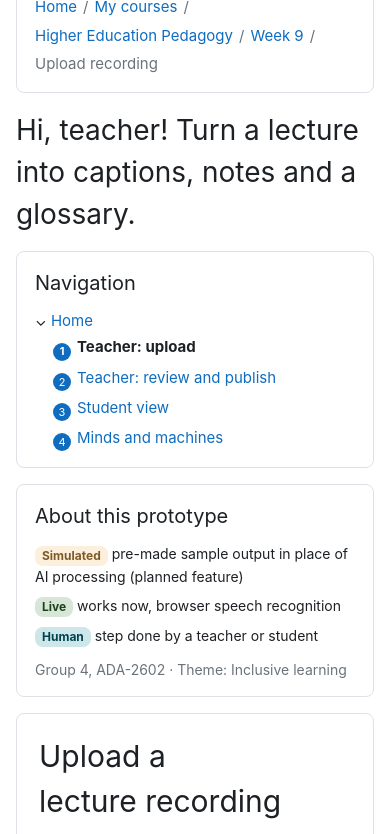
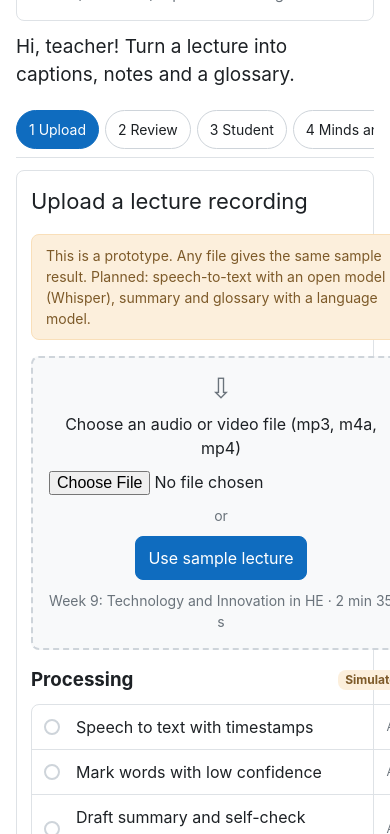
Before and after one commit to zhankarimzhan/lecture-to-access, a plain HTML site: page index.html in a window 390 px wide. Shown: the part 148-982 px from the top of the page. Drawn offline with Linux system fonts and the light colour scheme.

Commit message:
Improve mobile layout
Co-Authored-By: Claude Opus 5.5 <noreply@anthropic.com>

```diff
--- a/index.html
+++ b/index.html
@@ -61,7 +61,34 @@ body::before { content: ""; position: fixed; inset: 0 0 auto; height: env(safe-a
 .greet { font-size: 28px; font-weight: 400; }
 .cols { display: grid; grid-template-columns: 300px minmax(0,1fr) 280px; gap: 16px; align-items: start; }
 @media (max-width: 1150px) { .cols { grid-template-columns: 260px minmax(0,1fr); } .cols .right { grid-column: 1 / -1; } }
-@media (max-width: 760px) { .cols { grid-template-columns: 1fr; } }
+.mtabs { display: none; }
+@media (max-width: 760px) {
+  body { font-size: 16px; }
+  .page { gap: 12px; padding-block: 12px 32px; }
+  .cols { grid-template-columns: 1fr; gap: 12px; }
+  .cols main { order: -1; }
+  .navcard { display: none; }
+  .mtabs { display: flex; gap: 6px; overflow-x: auto; scrollbar-width: none; position: sticky; top: calc(env(safe-area-inset-top, 0px) + 60px); z-index: 4; background: var(--bg); padding-block: 8px; border-bottom: 1px solid var(--line); }
+  .mtabs a { flex: none; padding: 8px 12px; border: 1px solid var(--secondary); border-radius: 999px; color: var(--fg); font-size: 14px; white-space: nowrap; }
+  .mtabs a:hover { text-decoration: none; }
+  .mtabs a[aria-current="page"] { background: var(--primary); border-color: var(--primary); color: #fff; }
+  .page-header h1 { font-size: 26px; }
+  .crumbs .mid { display: none; }
+  .greet { font-size: 19px; }
+  main.card { padding: 14px !important; }
+  body .main-title { font-size: 22px; }
+  .card { padding: 14px; }
+  body .post { padding: 12px; }
+  body .drop { padding: 16px; }
+  body .screen { min-height: 150px; padding: 12px; }
+  body .seg { grid-template-columns: 1fr; gap: 4px; }
+  body .tr p { grid-template-columns: 44px minmax(0,1fr); }
+  body button { min-height: 44px; }
+  body button.link { min-height: 32px; }
+  body textarea, body select, body input { font-size: 16px; }
+  .rolesw a { padding: 8px 10px; }
+  .navbar .in { gap: 10px; }
+}
 .side { display: grid; gap: 16px; min-width: 0; }
 .block-title { font-size: 20px; font-weight: 400; }
 
@@ -171,8 +198,8 @@ footer { font-size: 13px; color: var(--muted); border-top: 1px solid var(--line)
     <h1>Lecture-to-Access</h1>
     <div class="crumbs">
       <a href="#upload">Home</a><span class="sep">/</span>
-      <a href="#upload">My courses</a><span class="sep">/</span>
-      <a href="#upload">Higher Education Pedagogy</a><span class="sep">/</span>
+      <a href="#upload" class="mid">My courses</a><span class="sep mid">/</span>
+      <a href="#upload" class="mid">Higher Education Pedagogy</a><span class="sep mid">/</span>
       <a href="#upload">Week 9</a><span class="sep">/</span>
       <span id="crumbNow">Upload recording</span>
     </div>
@@ -180,10 +207,17 @@ footer { font-size: 13px; color: var(--muted); border-top: 1px solid var(--line)
 
   <p class="greet" id="greet">Hi, teacher! Turn a lecture into captions, notes and a glossary.</p>
 
+  <nav class="mtabs" aria-label="Prototype steps">
+    <a href="#upload" data-view="upload">1 Upload</a>
+    <a href="#review" data-view="review">2 Review</a>
+    <a href="#student" data-view="student">3 Student</a>
+    <a href="#design" data-view="design">4 Minds and machines</a>
+  </nav>
+
   <div class="cols">
     <!-- LEFT BLOCKS -->
     <aside class="side">
-      <div class="card">
+      <div class="card navcard">
         <h2 class="block-title">Navigation</h2>
         <ul class="tree">
           <li><span class="open"></span><a href="#upload">Home</a>
@@ -426,7 +460,7 @@ const CRUMB = { upload: "Upload recording", review: "Review and publish", studen
 function show() {
   const v = VIEWS.includes(location.hash.slice(1)) ? location.hash.slice(1) : "upload";
   VIEWS.forEach(n => { $("v-" + n).hidden = n !== v; });
-  document.querySelectorAll(".tree a[data-view]").forEach(a => {
+  document.querySelectorAll(".tree a[data-view], .mtabs a[data-view]").forEach(a => {
     if (a.dataset.view === v) a.setAttribute("aria-current", "page"); else a.removeAttribute("aria-current");
   });
   $("crumbNow").textContent = CRUMB[v];
```
